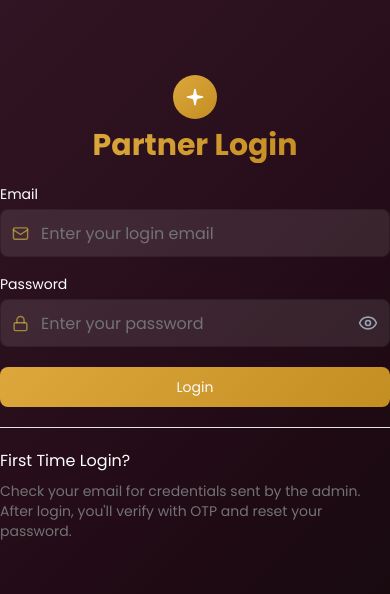
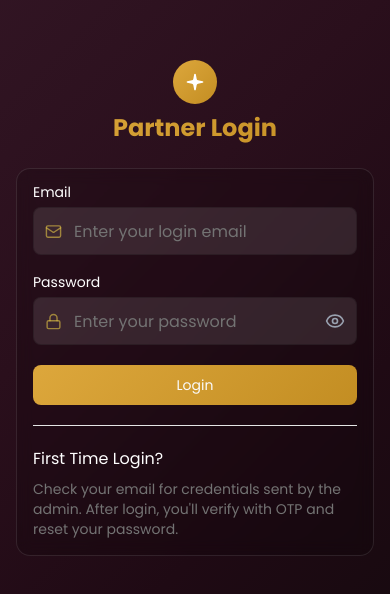
Before and after one commit to ANAS-RYZER/partner-mgm, a Next.js app: page /auth/login in a window 390 px wide. Shown: the part 114-708 px from the top of the page. Built offline with nearby package versions, Linux system fonts and the light colour scheme.

Commit message:
added the loading state to the appointments page and also make mobile respsonisve

```diff
--- a/src/modules/appointments/pages/Appointments.tsx
+++ b/src/modules/appointments/pages/Appointments.tsx
@@ -120,13 +120,21 @@ function AppointmentsPage() {
           </div>
         </div>
         <div className="block space-y-3 md:hidden">
-          {appointments.length === 0 ? (
-            <p className="py-4 text-sm text-muted-foreground">No appointments found.</p>
+        {
+          isFetchingAppointments ? (
+            <div className="flex items-center justify-center p-10">
+              <LoaderCircle size={50} className="animate-spin text-gold" />
+            </div>
           ) : (
-            appointments.map((apt) => (
-              <AppointmentCard key={apt._id} data={apt} />
-            ))
-          )}
+            appointments.length === 0 ? (
+              <p className="py-4 text-sm text-muted-foreground">No appointments found.</p>
+            ) : (
+              appointments.map((apt) => (
+                <AppointmentCard key={apt._id} data={apt} />
+              ))
+            )
+          )
+        }
         </div>
 
         {/* Table */}
--- a/src/modules/auth/pages/LoginPage.tsx
+++ b/src/modules/auth/pages/LoginPage.tsx
@@ -86,16 +86,19 @@ const LoginPage = () => {
   };
 
   return (
-    <div className="min-h-screen flex flex-col items-center w-screen justify-center bg-mgm text-white  ">
-      <div className="bg-gold rounded-full p-3 mb-2">
+    <div className="min-h-screen w-full bg-mgm text-white">
+      <div className="mx-auto flex min-h-screen w-full max-w-md flex-col justify-center px-4 py-8 sm:px-6 md:max-w-lg">
+      <div className="bg-gold rounded-full p-3 mb-2 self-center">
         <Sparkle size={20} className="text1-gold fill-white" />
       </div>
-      <h1 className="font-semibold text-3xl text1-gold mb-6">Partner Login</h1>
+      <h1 className="mb-6 text-center font-semibold text-2xl text1-gold sm:text-3xl">
+        Partner Login
+      </h1>
 
       <Form {...form}>
         <form
           onSubmit={form.handleSubmit(onSubmit)}
-          className="w-full max-w-lg space-y-5 "
+          className="w-full space-y-5 rounded-xl border border-white/10 bg-black/15 p-4 backdrop-blur-sm sm:p-5"
         >
           <InputField
             control={form.control}
@@ -136,7 +139,7 @@ const LoginPage = () => {
           <hr className="bg-black/10 h-0.5" />
           <div>
             <h1 className="font-medium text-white">First Time Login?</h1>
-            <p className="text-muted-foreground text-sm mt-2">
+            <p className="text-muted-foreground text-sm mt-2 leading-5">
               {" "}
               Check your email for credentials sent by the admin. After login,
               you'll verify with OTP and reset your password.
@@ -144,6 +147,7 @@ const LoginPage = () => {
           </div>
         </form>
       </Form>
+      </div>
     </div>
   );
 };
--- a/src/modules/commission/ui/ProductCard.tsx
+++ b/src/modules/commission/ui/ProductCard.tsx
@@ -2,29 +2,42 @@ import Image from "next/image";
 import React from "react";
 
 interface ProductCardProps {
-    image: string;
+    image?: string;
     name: string;
     sku: string;
     price?: number;
 }
 
 const ProductCard = ({ image, name, sku, price }: ProductCardProps) => {
+    const hasImage = Boolean(image?.trim());
+
     return (
         <div className="border rounded-lg shadow-sm p-3 bg-white">
-           <div className="w-50 h-50 rounded mb-3">
-            <Image src={image} alt={name} width={200} height={200} objectFit="cover" />
-           </div>
-            <h1 className="text-xl font-medium ml-3 line-clamp-2">{name}</h1>
-            <p className=" text-xs text-muted-foreground ml-3 mt-1">
-                sku-id: <span className="text-black uppercase">{sku}</span>
-            </p>
-            {
-                price && (
-                    <p className=" text-xs text-muted-foreground ml-3 mt-1">
-                        Price: <span className="text-black">₹{price}</span>
+            <div className="flex items-start justify-between gap-3">
+                <div className="min-w-0 flex-1">
+                    <h1 className="text-xl font-medium line-clamp-2">{name}</h1>
+                    <p className="text-xs text-muted-foreground mt-1">
+                        sku-id: <span className="text-black uppercase">{sku}</span>
                     </p>
-                )
-            }
+                    {price && (
+                        <p className="text-xs text-muted-foreground mt-1">
+                            Price: <span className="text-black">₹{price}</span>
+                        </p>
+                    )}
+                </div>
+
+                {hasImage ? (
+                    <div className="relative h-20 w-20 shrink-0 overflow-hidden rounded-md">
+                        <Image
+                            src={image!}
+                            alt={name}
+                            fill
+                            className="object-cover"
+                            sizes="80px"
+                        />
+                    </div>
+                ) : null}
+            </div>
         </div>
     );
 };
```
